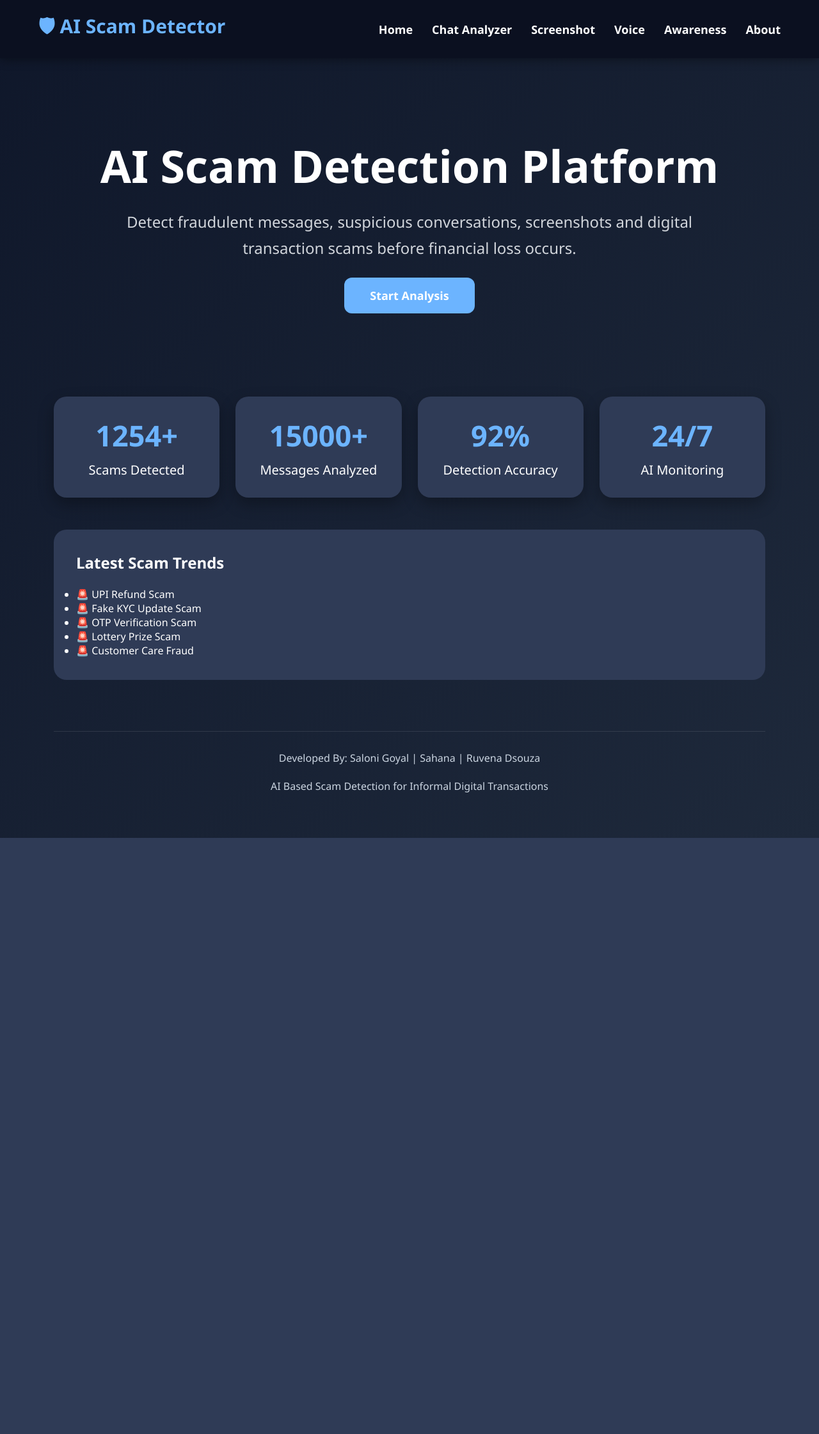
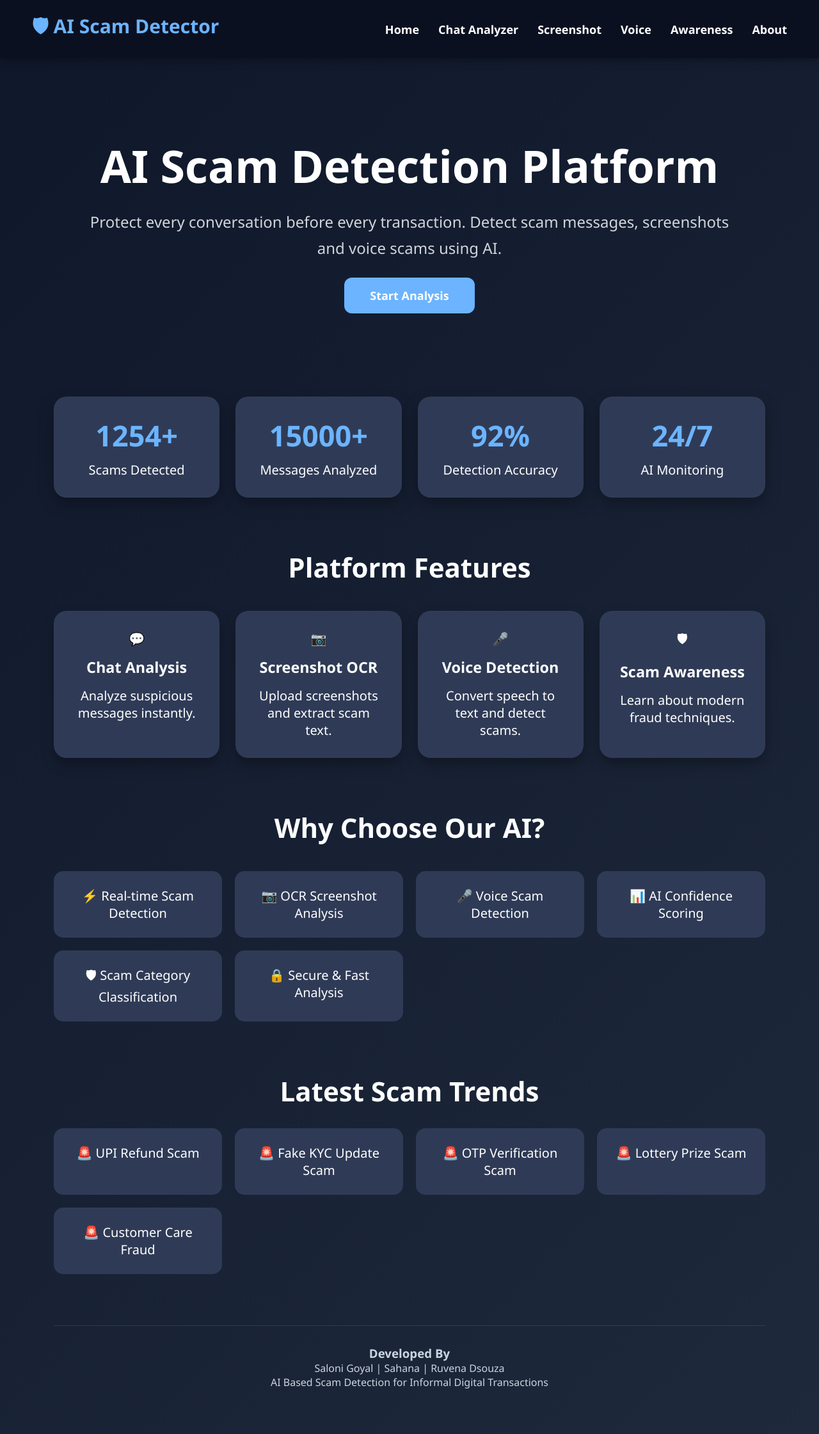
Before and after one commit to Salonigoyal2006/AI-Scam-Detector, a Flask app: page / in a window 1280 px wide. Shown: the whole page at 64% size. Before the commit the page ends 1310 px from the top, so only its background shows below. Run offline with Flask 3, Linux system fonts and the light colour scheme; parts of the project's set-up code (start-up, migrations or seed data) failed here and were passed over.

Commit message:
Updated scam detection logic

```diff
--- a/app.py
+++ b/app.py
@@ -1,6 +1,10 @@
 from flask import Flask, render_template, request
 import os
 import easyocr
+import joblib
+
+model = joblib.load("scam_model.pkl")
+vectorizer = joblib.load("vectorizer.pkl")
 
 app = Flask(__name__)
 
@@ -68,6 +72,22 @@ scam_database = {
 def detect_scam(text):
 
     text = text.lower()
+    # ======================================
+    # ML PREDICTION
+    # ======================================
+
+    try:
+        text_vector = vectorizer.transform([text])
+
+        ml_prediction = model.predict(text_vector)[0]
+
+        ml_probability = model.predict_proba(text_vector)[0][1]
+
+        ml_score = int(ml_probability * 100)
+
+    except:
+        ml_prediction = 0
+        ml_score = 0
 
     score = 0
 
@@ -138,6 +158,12 @@ def detect_scam(text):
     if "click link" in text:
         score += 15
 
+    # ======================================
+    # COMBINE ML + RULE SCORE
+    # ======================================
+
+    score = int((score + ml_score) / 2)
+
     score = min(score, 100)
 
     # ======================================
@@ -153,7 +179,27 @@ def detect_scam(text):
     else:
         result = "SAFE"
 
-    return result, score, found_words, categories
+    # ======================================
+    # PRIMARY SCAM TYPE
+    # ======================================
+
+    if "Lottery Scam" in categories:
+        scam_type = "Lottery Scam"
+
+    elif "UPI Scam" in categories:
+        scam_type = "UPI Scam"
+
+    elif "Banking Scam" in categories:
+        scam_type = "Banking Scam"
+
+    elif "KYC Scam" in categories:
+        scam_type = "KYC Scam"
+
+    else:
+        scam_type = "General Scam"
+
+    return result, score, found_words, categories, scam_type
+
 
 
 # ==========================================
@@ -176,7 +222,7 @@ def analyze():
 
         chat = request.form.get("chat", "")
 
-        result, score, found_words, categories = detect_scam(chat)
+        result, score, found_words, categories, scam_type = detect_scam(chat)
 
         return render_template(
             "result.html",
@@ -184,7 +230,8 @@ def analyze():
             score=score,
             found_words=found_words,
             categories=categories,
-            chat=chat
+            chat=chat,
+            scam_type=scam_type
         )
 
     return render_template("analyze.html")
@@ -215,7 +262,7 @@ def screenshot():
         for item in results:
             extracted_text += item[1] + " "
 
-        result, score, found_words, categories = detect_scam(
+        result, score, found_words, categories,scam_type = detect_scam(
             extracted_text
         )
 
@@ -225,7 +272,8 @@ def screenshot():
             score=score,
             found_words=found_words,
             categories=categories,
-            chat=extracted_text
+            chat=extracted_text,
+            scam_type=scam_type
         )
 
     return render_template("screenshot.html")
--- a/static/style.css
+++ b/static/style.css
@@ -46,6 +46,26 @@ body{
 
 .nav-links a:hover{
     color:#6cb4ff;
+}
+.navbar {
+    display: flex;
+    justify-content: space-between;
+    align-items: center;
+    padding: 20px 50px;
+}
+
+.navbar ul {
+    display: flex;
+    list-style: none;
+    gap: 20px;
+    margin: 0;
+    padding: 0;
+}
+
+.navbar a {
+    color: white;
+    text-decoration: none;
+    font-weight: bold;
 }
 
 /* MAIN CONTAINER */
--- a/templates/index.html
+++ b/templates/index.html
@@ -2,7 +2,7 @@
 <html>
 
 <head>
-    <title>AI Scam Detector</title>
+    <title>AI Shield - Scam Detection Platform</title>
     <link rel="stylesheet" href="{{ url_for('static', filename='style.css') }}">
 </head>
 
@@ -27,14 +27,15 @@
 
     <div class="container">
 
+        <!-- HERO SECTION -->
+
         <section class="hero">
 
             <h1>AI Scam Detection Platform</h1>
 
             <p>
-                Detect fraudulent messages, suspicious conversations,
-                screenshots and digital transaction scams before
-                financial loss occurs.
+                Protect every conversation before every transaction.
+                Detect scam messages, screenshots and voice scams using AI.
             </p>
 
             <a href="/analyze">
@@ -44,6 +45,8 @@
             </a>
 
         </section>
+
+        <!-- STATS -->
 
         <div class="stats">
 
@@ -69,30 +72,123 @@
 
         </div>
 
-        <div class="form-box">
+        <!-- FEATURES -->
+
+        <section class="features">
+
+            <h2>Platform Features</h2>
+
+            <div class="feature-grid">
+
+                <div class="feature-card">
+                    💬
+                    <h3>Chat Analysis</h3>
+                    <p>Analyze suspicious messages instantly.</p>
+                </div>
+
+                <div class="feature-card">
+                    📷
+                    <h3>Screenshot OCR</h3>
+                    <p>Upload screenshots and extract scam text.</p>
+                </div>
+
+                <div class="feature-card">
+                    🎤
+                    <h3>Voice Detection</h3>
+                    <p>Convert speech to text and detect scams.</p>
+                </div>
+
+                <div class="feature-card">
+                    🛡
+                    <h3>Scam Awareness</h3>
+                    <p>Learn about modern fraud techniques.</p>
+                </div>
+
+            </div>
+
+        </section>
+
+        <!-- WHY CHOOSE US -->
+
+        <section class="why-section">
+
+            <h2>Why Choose Our AI?</h2>
+
+            <div class="why-grid">
+
+                <div class="why-card">
+                    ⚡ Real-time Scam Detection
+                </div>
+
+                <div class="why-card">
+                    📷 OCR Screenshot Analysis
+                </div>
+
+                <div class="why-card">
+                    🎤 Voice Scam Detection
+                </div>
+
+                <div class="why-card">
+                    📊 AI Confidence Scoring
+                </div>
+
+                <div class="why-card">
+                    🛡 Scam Category Classification
+                </div>
+
+                <div class="why-card">
+                    🔒 Secure & Fast Analysis
+                </div>
+
+            </div>
+
+        </section>
+
+        <!-- TRENDS -->
+
+        <section class="trends">
 
             <h2>Latest Scam Trends</h2>
 
-            <br>
+            <div class="trend-grid">
 
-            <ul>
-                <li>🚨 UPI Refund Scam</li>
-                <li>🚨 Fake KYC Update Scam</li>
-                <li>🚨 OTP Verification Scam</li>
-                <li>🚨 Lottery Prize Scam</li>
-                <li>🚨 Customer Care Fraud</li>
-            </ul>
+                <div class="trend-card">
+                    🚨 UPI Refund Scam
+                </div>
 
-        </div>
+                <div class="trend-card">
+                    🚨 Fake KYC Update Scam
+                </div>
+
+                <div class="trend-card">
+                    🚨 OTP Verification Scam
+                </div>
+
+                <div class="trend-card">
+                    🚨 Lottery Prize Scam
+                </div>
+
+                <div class="trend-card">
+                    🚨 Customer Care Fraud
+                </div>
+
+            </div>
+
+        </section>
+
+        <!-- FOOTER -->
 
         <footer>
 
-            Developed By:
-            Saloni Goyal | Sahana | Ruvena Dsouza
+            <h3>Developed By</h3>
 
-            <br><br>
+            <p>
+                Saloni Goyal | Sahana | Ruvena Dsouza
+            </p>
 
-            AI Based Scam Detection for Informal Digital Transactions
+            <p>
+                AI Based Scam Detection for Informal Digital Transactions
+            </p>
 
         </footer>
 
```
Also changed, not shown: scam_dataset.csv (added, +16 -0 lines), templates/result.html (+17 -12 lines), train_model.py (added, +20 -0 lines), 2 other files.
